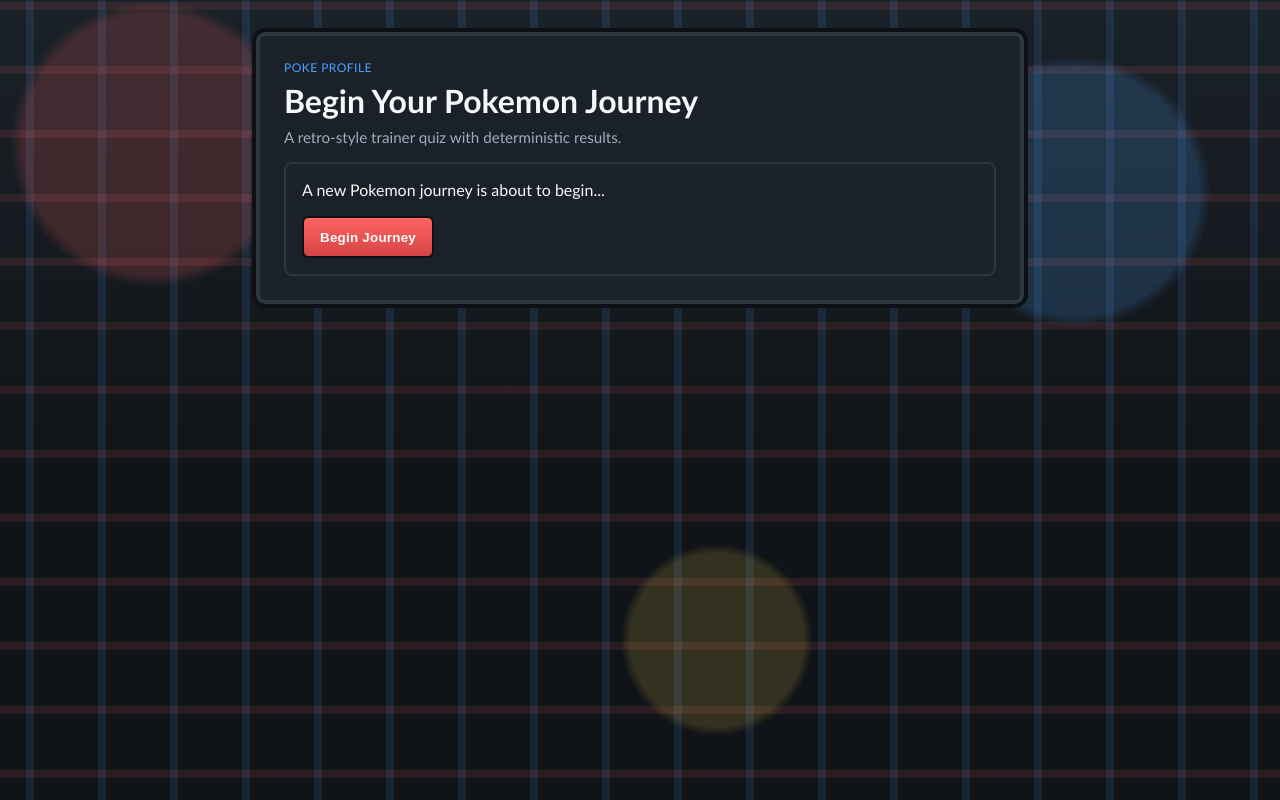
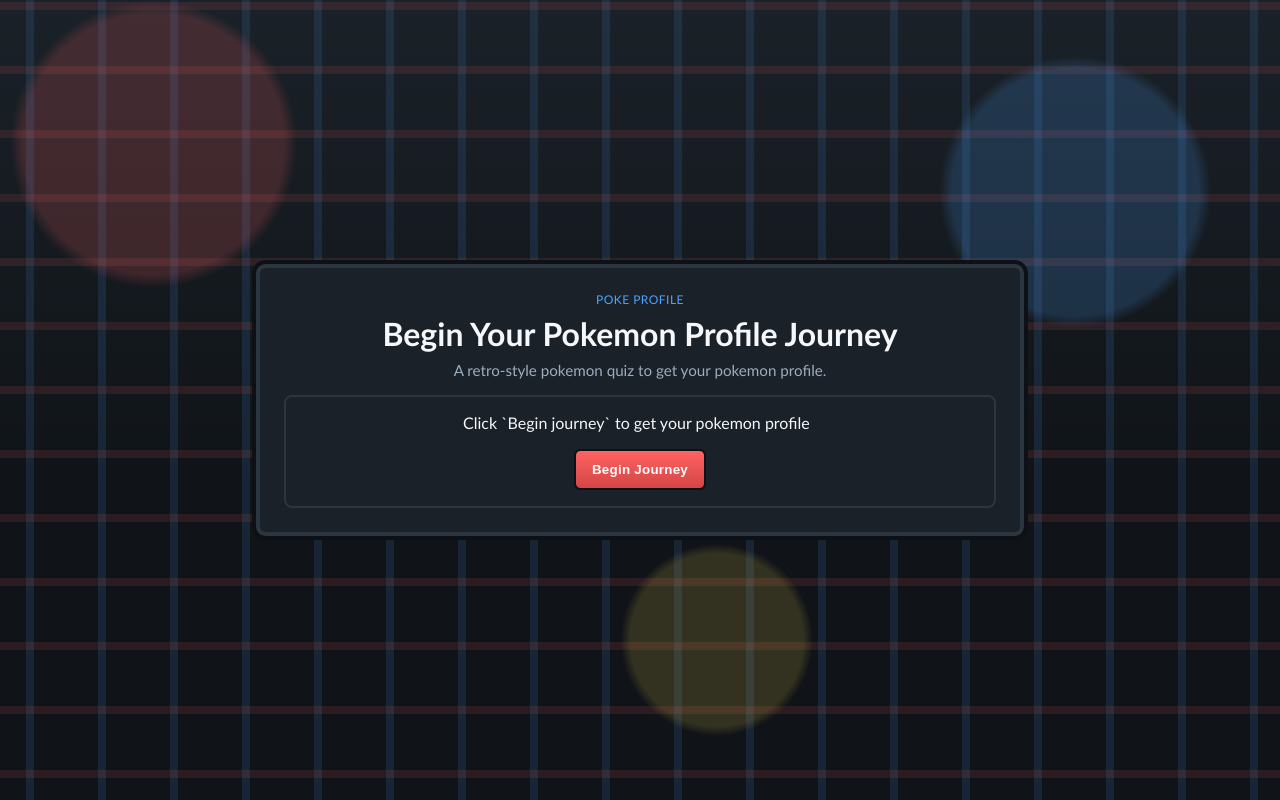
Before and after one commit to KevinSmhevin/poke-profile, a React (Vite) app: page / in a window 1280 px wide. Built offline with nearby package versions, Linux system fonts and the light colour scheme.

Commit message:
format title screen and hide results until end

```diff
--- a/src/features/survey/components/SurveyFlow/SurveyFlow.tsx
+++ b/src/features/survey/components/SurveyFlow/SurveyFlow.tsx
@@ -1,4 +1,4 @@
-import { useState } from 'react'
+import { useEffect, useState } from 'react'
 import { useDeterministicLegendaryResult } from '../../../result/hooks/useDeterministicLegendaryResult'
 import { useDeterministicPokemonResult } from '../../../result/hooks/useDeterministicPokemonResult'
 import { useDeterministicRegionalTeammateResult } from '../../../result/hooks/useDeterministicRegionalTeammateResult'
@@ -26,11 +26,19 @@
 import { TypewriterPrompt } from '../TypewriterPrompt/TypewriterPrompt'
 import { WildEncounterQuestionStep } from '../WildEncounterQuestionStep/WildEncounterQuestionStep'
 
-export function SurveyFlow() {
+type SurveyFlowProps = {
+  onHasStartedJourneyChange?: (hasStartedJourney: boolean) => void
+}
+
+export function SurveyFlow({ onHasStartedJourneyChange }: SurveyFlowProps) {
   const { answers, setAnswer } = useSurveyAnswers()
   const [hasStartedJourney, setHasStartedJourney] = useState(false)
   const [currentQuestionIndex, setCurrentQuestionIndex] = useState(0)
   const [isSurveySubmitted, setIsSurveySubmitted] = useState(false)
+
+  useEffect(() => {
+    onHasStartedJourneyChange?.(hasStartedJourney)
+  }, [hasStartedJourney, onHasStartedJourneyChange])
 
   const hasActiveQuestion = hasStartedJourney && currentQuestionIndex < surveyQuestions.length
   const activeQuestion = hasActiveQuestion ? surveyQuestions[currentQuestionIndex] : null
@@ -153,7 +161,7 @@
     <>
       {!hasStartedJourney ? (
         <div className="game-panel">
-          <TypewriterPrompt text="A new Pokemon journey is about to begin..." />
+          <TypewriterPrompt text="Click `Begin journey` to get your pokemon profile" />
           <button
             type="button"
             className="pixel-button"
@@ -225,7 +233,7 @@
         )
       ) : null}
 
-      {hasStartedJourney ? (
+      {isSurveySubmitted ? (
         <div className="game-panel">
           <p>
             Current trainer name: <strong>{trainerFullName}</strong>
--- a/src/pages/HomePage/HomePage.tsx
+++ b/src/pages/HomePage/HomePage.tsx
@@ -1,13 +1,17 @@
+import { useState } from 'react'
 import { SurveyFlow } from '../../features/survey/components/SurveyFlow/SurveyFlow'
 import { ScreenContainer } from '../../shared/components/ScreenContainer/ScreenContainer'
 
 export function HomePage() {
+  const [hasStartedJourney, setHasStartedJourney] = useState(false)
+
   return (
     <ScreenContainer
-      title="Begin Your Pokemon Journey"
-      subtitle="A retro-style trainer quiz with deterministic results."
+      title="Begin Your Pokemon Profile Journey"
+      subtitle="A retro-style pokemon quiz to get your pokemon profile."
+      showHeader={!hasStartedJourney}
     >
-      <SurveyFlow />
+      <SurveyFlow onHasStartedJourneyChange={setHasStartedJourney} />
     </ScreenContainer>
   )
 }
--- a/src/shared/components/ScreenContainer/ScreenContainer.tsx
+++ b/src/shared/components/ScreenContainer/ScreenContainer.tsx
@@ -3,21 +3,25 @@
 type ScreenContainerProps = PropsWithChildren<{
   title: string
   subtitle?: string
+  showHeader?: boolean
 }>
 
 export function ScreenContainer({
   title,
   subtitle,
+  showHeader = true,
   children,
 }: ScreenContainerProps) {
   return (
     <main className="screen-shell">
       <section className="screen-frame">
-        <header className="screen-header">
-          <p className="screen-kicker">Poke Profile</p>
-          <h1>{title}</h1>
-          {subtitle ? <p className="screen-subtitle">{subtitle}</p> : null}
-        </header>
+        {showHeader ? (
+          <header className="screen-header">
+            <p className="screen-kicker">Poke Profile</p>
+            <h1>{title}</h1>
+            {subtitle ? <p className="screen-subtitle">{subtitle}</p> : null}
+          </header>
+        ) : null}
         {children}
       </section>
     </main>
--- a/src/styles/globals.css
+++ b/src/styles/globals.css
@@ -55,9 +55,13 @@
 
 #root {
   min-height: 100svh;
+  display: flex;
+  align-items: center;
+  justify-content: center;
 }
 
 .screen-shell {
+  width: 100%;
   padding: 1rem;
   max-width: 52rem;
   margin: 0 auto;
@@ -74,6 +78,7 @@
 .screen-header h1 {
   margin: 0;
   font-size: clamp(1.4rem, 5vw, 2rem);
+  text-align: center;
 }
 
 .screen-kicker {
@@ -82,12 +87,14 @@
   text-transform: uppercase;
   letter-spacing: 0.04em;
   font-size: 0.75rem;
+  text-align: center;
 }
 
 .screen-subtitle {
   margin: 0.5rem 0 0;
   color: var(--text-dim);
   font-size: 0.95rem;
+  text-align: center;
 }
 
 .game-panel {
@@ -103,6 +110,7 @@
   margin: 0;
   color: var(--text);
   min-height: 1.5rem;
+  text-align: center;
 }
 
 .pixel-label {
@@ -228,7 +236,7 @@
   line-height: 1.2;
   min-height: 44px;
   padding: 0.5rem 0.6rem;
-  text-align: left;
+  text-align: center;
 }
 
 .region-option-button.is-selected {
@@ -257,7 +265,8 @@
   display: flex;
   align-items: center;
   gap: 0.65rem;
-  text-align: left;
+  text-align: center;
+  justify-content: center;
 }
 
 .starter-option-button.is-selected {
@@ -299,7 +308,7 @@
   line-height: 1.2;
   min-height: 44px;
   padding: 0.5rem 0.6rem;
-  text-align: left;
+  text-align: center;
 }
 
 .trait-option-button.is-selected {
@@ -328,7 +337,7 @@
   line-height: 1.25;
   min-height: 48px;
   padding: 0.55rem 0.65rem;
-  text-align: left;
+  text-align: center;
 }
 
 .pseudo-option-button.is-selected {
@@ -359,6 +368,10 @@
   align-items: center;
   justify-content: center;
   gap: 0.35rem;
+  text-align: center;
+}
+
+button {
   text-align: center;
 }
 
@@ -432,6 +445,7 @@
   border-radius: 0.4rem;
   padding: 0.7rem 1rem;
   width: 100%;
+  margin-inline: auto;
 }
 
 .pixel-button-secondary {
```
